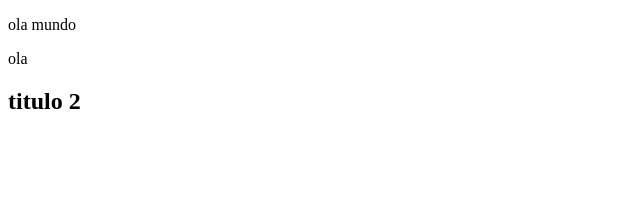
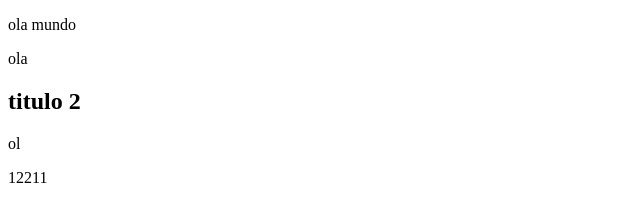
Before and after one commit to Ryan-lima13/curso_git1, a plain HTML site: page index.html in a window 1280 px wide. Shown: the full height of the page, 0-640 px from the left. Drawn offline with Linux system fonts and the light colour scheme.

Commit message:
atualizacao

```diff
--- a/index.html
+++ b/index.html
@@ -10,5 +10,7 @@
     <p>ola mundo</p>
     <p>ola</p>
     <h2>titulo 2</h2>
+    <p>ol</p>
+    <p>12211</p>
 </body>
 </html>
```
Also changed, not shown: a.txt.
